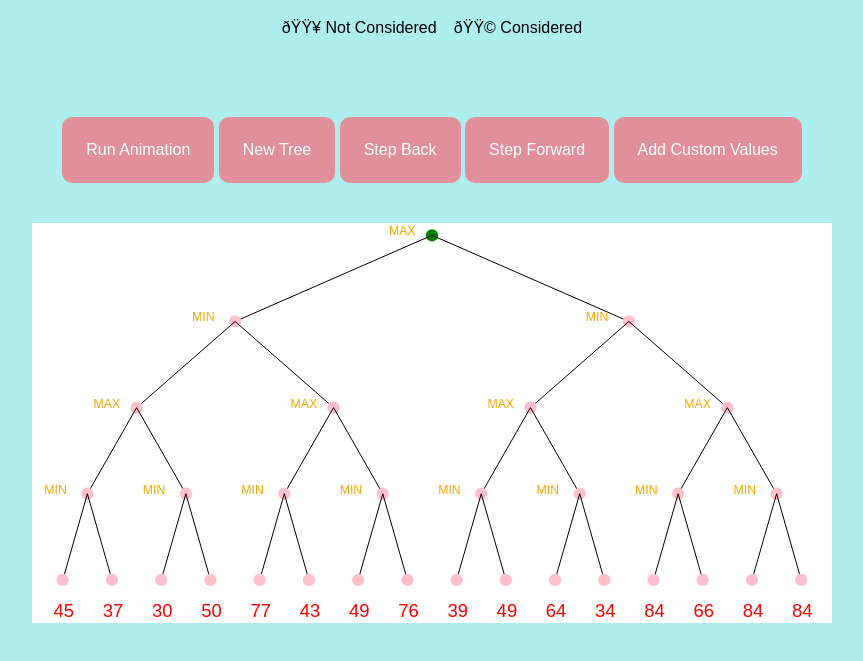
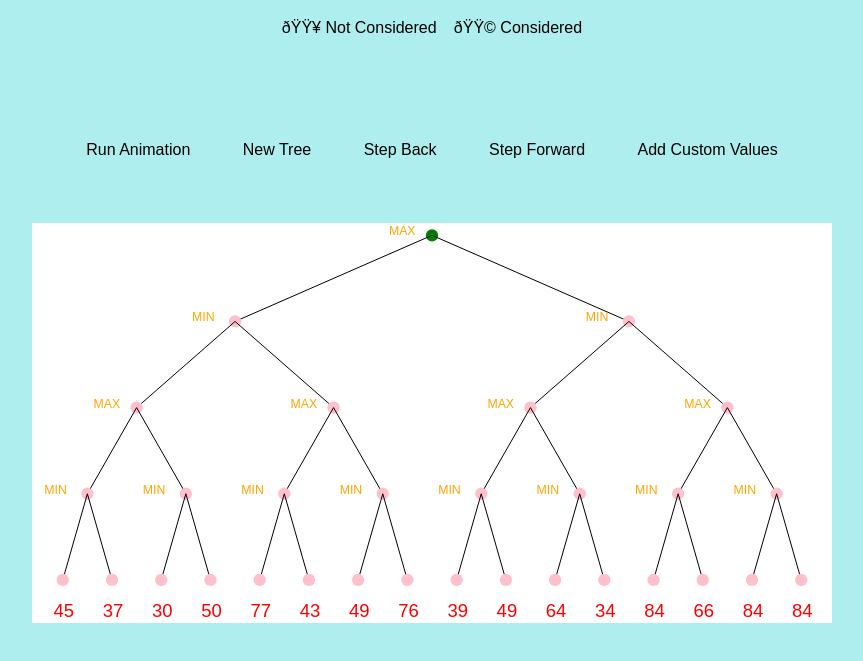
Before and after one commit to MarkLee7916/Minimax-Alpha-Beta-Visualiser, a plain HTML site: page index.html in a window 1280 px wide. Shown: the part 61-722 px from the top of the page, without its empty margins (208-1071 px from the left). Drawn offline with Linux system fonts and the light colour scheme.

Commit message:
Tweak colours of buttons

```diff
--- a/index.css
+++ b/index.css
@@ -19,9 +19,9 @@
 }
 
 button {
-  border: none;
-  background-color: #e1909b;
-  color: white;
+  border: black;
+  background-color: paleturquoise;
+  color: black;
   font-size: 2vmin;
   padding: 3vmin;
   border-radius: 10px;
@@ -29,7 +29,8 @@ button {
 }
 
 button:hover {
-  opacity: 0.2;
+  background-color: black;
+  color: paleturquoise;
   cursor: pointer;
 }
 
```
